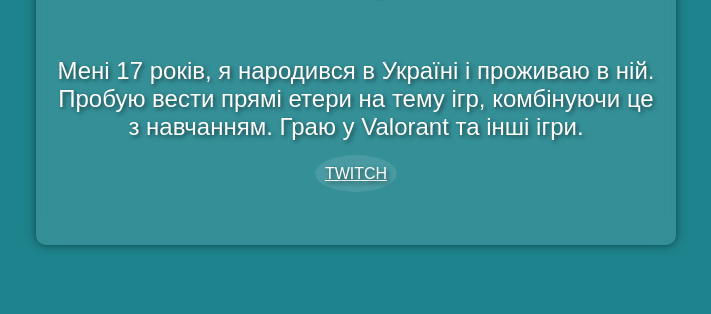
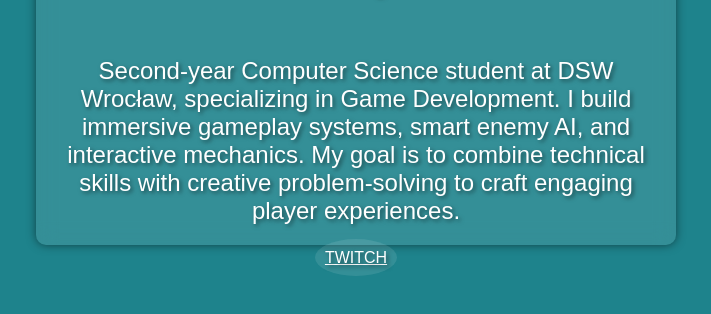
Before and after one commit to xmkos/biography.github.io, a plain HTML site: page index.html in a window 1280 px wide. Shown: the part 452-766 px from the top of the page, without its empty margins (284-995 px from the left). Drawn offline with Linux system fonts and the light colour scheme.

Commit message:
Update bio in index.html

```diff
--- a/index.html
+++ b/index.html
@@ -63,7 +63,9 @@ background: #1e838c;
 <body>
     <div class="bio-box">
         <h1>Keiji</h1>
-        <p>Мені 17 років, я народився в Україні і проживаю в ній. Пробую вести прямі етери на тему ігр, комбінуючи це з навчанням. Граю у Valorant та інші ігри.</p>
+        <p>
+Second-year Computer Science student at DSW Wrocław, specializing in Game Development. I build immersive gameplay systems, smart enemy AI, and interactive mechanics. My goal is to combine technical skills with creative problem-solving to craft engaging player experiences.
+</p>
 <a href="https://www.twitch.tv/keijidead" class="button">TWITCH</a>
     </div>
 </body>
```
